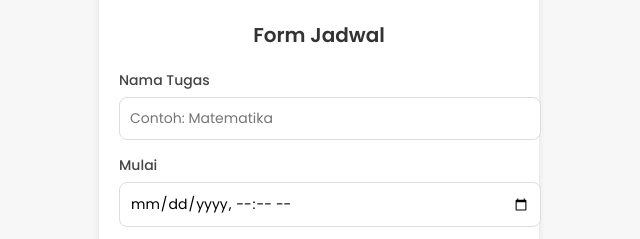
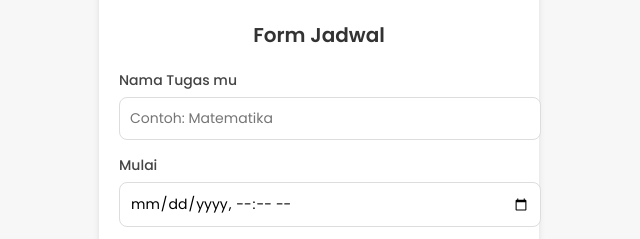
Before and after one commit to cheyayu/planner, a plain HTML site: page index.html in a window 1280 px wide. Shown: the part 139-378 px from the top of the page, 321-961 px from the left. Drawn offline with Linux system fonts and the light colour scheme.

Commit message:
Update index.html

```diff
--- a/index.html
+++ b/index.html
@@ -109,7 +109,7 @@
     <div class="form">
       <h2>Form Jadwal</h2>
       <div class="form-group">
-        <label for="taskName">Nama Tugas</label>
+        <label for="taskName">Nama Tugas mu</label>
         <input type="text" id="taskName" placeholder="Contoh: Matematika" />
       </div>
       <div class="form-group">
```
